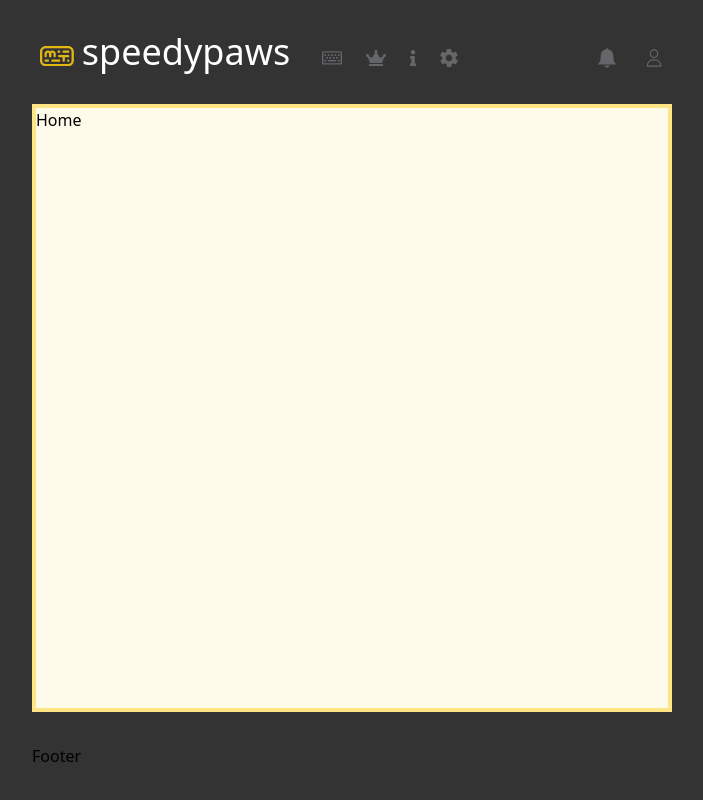
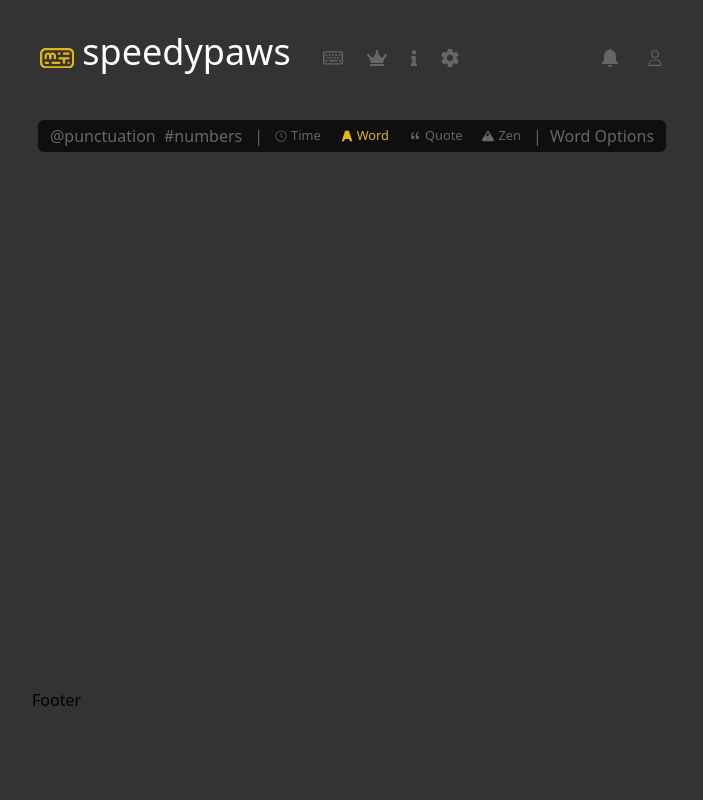
Before and after one commit to Parth-2112/speedy-paws, a React (Vite) app: page / in a window 1280 px wide. Shown: the whole page, without its empty margins (288-991 px from the left). Built offline with nearby package versions, Linux system fonts and the light colour scheme.

Commit message:
Added game mode context and settings

```diff
--- /dev/null
+++ b/src/assets/GameModeIcons.tsx
@@ -0,0 +1,60 @@
+
+const GameModeIcons = () => {
+  return (
+    <div>GameModeIcons</div>
+  )
+}
+
+export const Clock = () => {
+    return (
+      <svg
+        viewBox="0 0 32 32"
+        xmlns="http://www.w3.org/2000/svg"
+        className={`icons-game-mode`}
+      >
+        <title />
+
+        <path d="M16,31A15,15,0,1,1,31,16,15,15,0,0,1,16,31ZM16,3A13,13,0,1,0,29,16,13,13,0,0,0,16,3Z" />
+        <path d="M20.24,21.66l-4.95-4.95A1,1,0,0,1,15,16V8h2v7.59l4.66,4.65Z" />
+      </svg>
+    );
+  };
+
+  export const LetterA = () => {
+    return (
+      <svg
+        xmlns="http://www.w3.org/2000/svg"
+        className={`icons-game-mode`}
+        viewBox="0 0 16 16"
+      >
+        <path d="M5.39854 1H10.6014L15 15H11.8503L10.9089 12H5.09104L4.14966 15H1L5.39854 1ZM8.39854 4L9.9675 9H6.03242L7.60139 4H8.39854Z" />
+      </svg>
+    );
+  };
+
+  export const Quote = () => {
+    return (
+      <svg
+        viewBox="0 0 16 16"
+        className={`icons-game-mode`}
+        xmlns="http://www.w3.org/2000/svg"
+      >
+        <path d="M12 12a1 1 0 0 0 1-1V8.558a1 1 0 0 0-1-1h-1.388c0-.351.021-.703.062-1.054.062-.372.166-.703.31-.992.145-.29.331-.517.559-.683.227-.186.516-.279.868-.279V3c-.579 0-1.085.124-1.52.372a3.322 3.322 0 0 0-1.085.992 4.92 4.92 0 0 0-.62 1.458A7.712 7.712 0 0 0 9 7.558V11a1 1 0 0 0 1 1h2Zm-6 0a1 1 0 0 0 1-1V8.558a1 1 0 0 0-1-1H4.612c0-.351.021-.703.062-1.054.062-.372.166-.703.31-.992.145-.29.331-.517.559-.683.227-.186.516-.279.868-.279V3c-.579 0-1.085.124-1.52.372a3.322 3.322 0 0 0-1.085.992 4.92 4.92 0 0 0-.62 1.458A7.712 7.712 0 0 0 3 7.558V11a1 1 0 0 0 1 1h2Z" />
+      </svg>
+    );
+  };
+
+  export const Mountain = () => {
+    return (
+      <svg
+        viewBox="0 0 512 512"
+        xmlns="http://www.w3.org/2000/svg"
+        className={`icons-game-mode`}
+      >
+        <path d="M503.2 393.8L280.1 44.25c-10.42-16.33-37.73-16.33-48.15 0L8.807 393.8c-11.11 17.41-11.75 39.42-1.666 57.45C17.07 468.1 35.92 480 56.31 480h399.4c20.39 0 39.24-11.03 49.18-28.77C514.9 433.2 514.3 411.2 503.2 393.8zM256 111.8L327.8 224H256L208 288L177.2 235.3L256 111.8z" />
+      </svg>
+    );
+  };
+
+
+export default GameModeIcons;
--- /dev/null
+++ b/src/components/ButtonBar.tsx
@@ -0,0 +1,105 @@
+import React from "react";
+import { Settings } from "../assets/Icons";
+import {Quote, Clock, LetterA, Mountain} from "../assets/GameModeIcons"
+import { useGameMode} from "../context/GameModeContext";
+import type { GameMode } from "../context/GameModeContext";
+
+type buttonItem = {
+    id: GameMode;
+    label: string;
+    icon: React.ReactNode;
+};
+
+type buttonBarProps = {
+    buttons: buttonItem[];
+    selectedButton?:string;
+    onButtonSelect: (id:GameMode) => void;
+}
+
+const buttons : buttonItem[] = [
+    {id: 'time', label: "Time", icon:<Clock/>},
+    {id: "word", label: "Word", icon:<LetterA/>},
+    {id: "quote", label: "Quote", icon:<Quote/>},
+    {id: "zen", label: "Zen", icon:<Mountain/>},
+];
+
+const CustomButtonBar: React.FC<buttonBarProps> = ({buttons, selectedButton, onButtonSelect}) =>{
+
+    // const {gameMode, setGameMode} = useGameMode();
+
+    return(
+        <>
+            {
+                buttons.map((button)=>(
+                    <button
+                    key={button.id}
+                    onClick={() =>
+                        {
+                            onButtonSelect(button.id);
+                            localStorage.setItem('gameMode',JSON.stringify(button.id));
+                        }}
+                    className={`${selectedButton === button.id? 'text-(--selected-text-color) fill-(--selected-text-color)' : 'font-white fill-(--iconstext-color) hover:fill-(--iconstext-color-hover) hover:text-(--iconstext-color-hover)'} cursor-pointer `}
+                    >
+                        <div className=" gap-1  flex text-[0.8rem]">
+                            <div className="w-3 flex items-center justify-center">
+                                {button.icon}
+                            </div>
+                                {button.label}
+                        </div>
+
+                    </button>
+                ))
+            }
+        </>
+    )
+}
+
+const ButtonBar = () => {
+
+    // const [selectedButton, setSelectedButton] = useState<string | undefined>("word");
+    const {gameMode, setGameMode} = useGameMode();
+    return(
+        <div>
+
+            <div className="w-[60%] mx-auto my-4 flex items-center justify-center gap-3 md:hidden">
+                <button className="font-medium fill-(--iconstext-color) cursor-pointer flex gap-2 items-center bg-(--tertiary-color) text-(--iconstext-color) hover:text-(--iconstext-color-hover) hover:fill-(--iconstext-color-hover) px-3 py-1 rounded-[6px]">
+                    <div className="w-4 pt-[2px] ">
+                        <Settings/>
+                    </div>
+                    <div className="text-[1rem] ">
+                        Test Settings
+                    </div>
+                </button>
+            </div>
+
+            <div className="hidden w-fit mx-auto my-4 md:flex md:items-center md:justify-center gap-3 rounded-[6px] bg-(--tertiary-color) text-(--iconstext-color) px-3 py-1 text-[1rem]">
+                <div className="flex items-center justify-center">
+                    <span className="font-white fill-(--iconstext-color) hover:fill-(--iconstext-color-hover) hover:text-(--iconstext-color-hover) cursor-pointer">@punctuation &nbsp;</span>
+                    <span className="font-white fill-(--iconstext-color) hover:fill-(--iconstext-color-hover) hover:text-(--iconstext-color-hover) cursor-pointer">#numbers</span>
+                </div>
+                <span>|</span>
+                <div className="flex gap-5">
+                    <CustomButtonBar
+                        buttons={buttons}
+                        selectedButton={gameMode}
+                        onButtonSelect={setGameMode}
+                    />
+                </div>
+
+                <div className={`${gameMode==="word" ? 'visible' : 'hidden'}`}>
+                    <span>|&nbsp; </span>
+                    Word Options
+                </div>
+                <div className={`${gameMode==="time" ? 'visible' : 'hidden'}`}>
+                    <span>|&nbsp; </span>
+                    Time Options
+                </div>
+
+
+            </div>
+
+        </div>
+  )
+}
+
+export default ButtonBar;
--- a/src/components/Footer.tsx
+++ b/src/components/Footer.tsx
@@ -1,7 +1,7 @@
 
 const Footer = () => {
     return(
-        <div className="text-(--primary-text) bg-(--primary-color)">
+        <div className="text-(--primary-text) bg-(--primary-color) h-[10vh]">
             Footer
         </div>
     )
--- a/src/components/Header.tsx
+++ b/src/components/Header.tsx
@@ -9,23 +9,23 @@
 
         <div className="text-(--primary-text-color) bg-(--primary-bg-color) flex gap-2 items-center w-full px-2 fill-(--iconstext-color)">
 
-            <Link to='/' className='w-10 flex items-center hover:fill-(--iconstext-color-hover)'>
+            <Link to='/' className='w-10 pt-1 flex items-center hover:fill-(--iconstext-color-hover)'>
                 <KeyboardIcon/>
             </Link>
 
-            <div className='text-4xl hover:fill-(--iconstext-color-hover)'>
+            <div className='hidden md:block text-4xl hover:fill-(--iconstext-color-hover)'>
                 speedypaws
             </div>
 
 
             <div className="w-[50%] flex items-center gap-6 ml-6 pt-3">
 
-                <Link to='/' className='w-5 flex items-center hover:fill-(--iconstext-color-hover) cursor-pointer'>
+                <Link to='/' className='w-5 flex items-center hover:fill-(--iconstext-color-hover) cursor-pointer' title='Home'>
                     <KeyboardSecondIcon/>
                 </Link>
-                <div className='w-5 flex items-center hover:fill-(--iconstext-color-hover) cursor-pointer'>
+                <button className='w-5 flex items-center hover:fill-(--iconstext-color-hover) cursor-pointer' title='Leaderboard'>
                     <Crown/>
-                </div>
+                </button>
                 <div className='w-1.5 h-auto flex items-center hover:fill-(--iconstext-color-hover) cursor-pointer'>
                     <Info/>
                 </div>
@@ -34,15 +34,17 @@
                 </Link>
             </div>
 
+            <div className='flex ml-auto items-center gap-2 md:gap-6 pt-3'>
 
-            <div className='flex ml-auto items-center gap-6 pt-3'>
-
-                <button className='w-6.5 h-auto flex items-center cursor-pointer hover:fill-(--iconstext-color-hover)' onClick={()=>{
+                <button
+                    className='w-6 h-auto flex items-center cursor-pointer hover:fill-(--iconstext-color-hover)' onClick={()=>{
                     alert("This is a functioning button");
-                }}>
+                    }}
+                    title='Notification'
+                >
                     <Bell/>
                 </button>
-                <Link to='login' className='w-5 h-auto flex items-center hover:fill-(--iconstext-color-hover)'>
+                <Link to='login' className='w-4.5 h-auto flex items-center hover:fill-(--iconstext-color-hover)'>
                     <Profile/>
                 </Link>
 
--- a/src/components/Home.tsx
+++ b/src/components/Home.tsx
@@ -1,8 +1,14 @@
+import ButtonBar from "./ButtonBar";
 
 const Home = () => {
-  return (
-    <div className="bg-amber-50 border-4 border-amber-200">Home</div>
-  )
+
+  return(
+    <div className="bg-(--primary-bg-color) ">
+
+      <ButtonBar/>
+
+    </div>
+  );
 }
 
-export default Home
+export default Home;
--- a/src/components/Layout.tsx
+++ b/src/components/Layout.tsx
@@ -13,7 +13,7 @@
 const Layout = ({children}:LayoutProp) => {
   return (
     <div className="bg-(--primary-bg-color)">
-      <div className= {`bg-(--primary-bg-color) grid grid-flow-row gap-[2rem] grid-rows-[auto_1fr_auto] h-dvh p-[2rem] w-[80%] md:w-[55%] mx-auto`}>
+      <div className= {`bg-(--primary-bg-color) grid grid-flow-row gap-[2rem] grid-rows-[auto_1fr_auto] h-dvh p-[2rem] w-[92%] md:w-[55%] mx-auto`}>
           <Header/>
           {children}
           <Footer/>
--- /dev/null
+++ b/src/context/GameModeContext.tsx
@@ -0,0 +1,32 @@
+import React, { createContext, useContext, useState } from 'react';
+
+export type GameMode = "time" | "word" | "quote" | "zen";
+
+type GameModeContextType = {
+    gameMode : GameMode;
+    setGameMode : (mode : GameMode) => void;
+}
+
+const GameModeContext = createContext<GameModeContextType | undefined> (undefined);
+
+export const GameModeProvider : React.FC<{children : React.ReactNode}> = ({children}) => {
+
+    const [gameMode, setGameMode] = useState<GameMode>(()=>{
+        const saved = localStorage.getItem('gameMode');
+        return saved? JSON.parse(saved) : 'word';
+    });
+
+    return(
+        <GameModeContext.Provider value={{gameMode, setGameMode}}>
+            {children}
+        </GameModeContext.Provider>
+    );
+};
+
+export const useGameMode = () => {
+    const context = useContext(GameModeContext);
+    if(context === undefined){
+        throw new Error("The GameModeContext must be used withing a context procvider");
+    }
+    return context;
+};
--- a/src/main.tsx
+++ b/src/main.tsx
@@ -3,14 +3,16 @@
 import App from './App.tsx'
 import Layout from './components/Layout.tsx'
 import { BrowserRouter } from 'react-router-dom'
-
+import { GameModeProvider } from './context/GameModeContext';
 
 createRoot(document.getElementById('root')!).render(
   <StrictMode>
     <BrowserRouter>
-      <Layout>
-        <App />
-      </Layout>
+      <GameModeProvider>
+        <Layout>
+          <App />
+        </Layout>
+      </GameModeProvider>
     </BrowserRouter>
   </StrictMode>
 )
--- a/src/styles/Layout.css
+++ b/src/styles/Layout.css
@@ -8,7 +8,7 @@
 :root{
     --primary-bg-color: #333;
     --secondary-color: #e2b714;
-    --tertiary-color: #1f2022;
+    --tertiary-color: #0f0f10;
     --iconstext-color: #646669;
     --iconstext-color-hover: #d1d0c5;
     --primary-text-color: white;
```
Also changed, not shown: src/components/Settings.tsx (+6 -2 lines).
